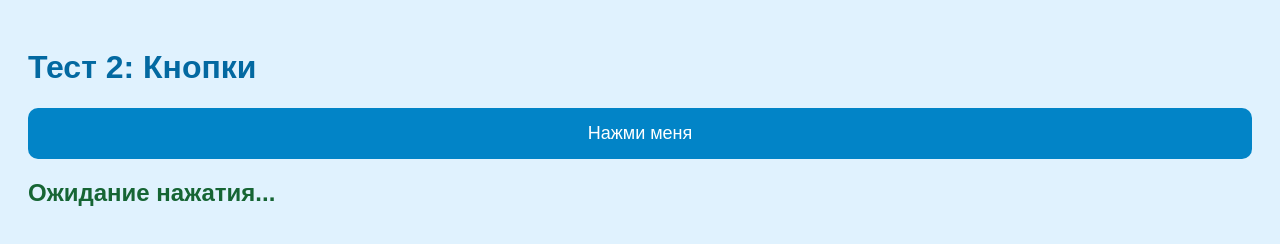
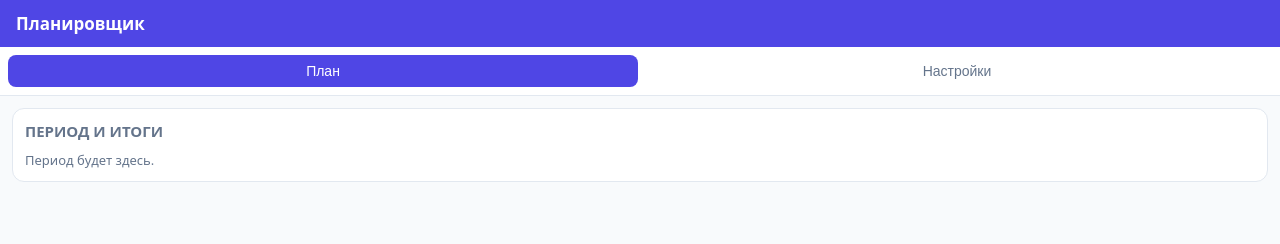
Before and after one commit to jinma1973/Scheduler, a website: page index.html in a window 1280 px wide. Drawn offline with Linux system fonts and the light colour scheme.

Commit message:
Add files via upload

```diff
--- a/index.html
+++ b/index.html
@@ -1,18 +1,88 @@
 <!DOCTYPE html>
-<html>
+<html lang="ru">
 <head>
 <meta charset="UTF-8">
-<meta name="viewport" content="width=device-width, initial-scale=1.0">
-<title>Тест 2</title>
+<meta name="viewport" content="width=device-width, initial-scale=1.0, viewport-fit=cover">
+<title>Планировщик</title>
+<style>
+  :root{
+    --bg:#f8fafc; --fg:#0f172a; --muted:#64748b; --line:#e2e8f0;
+    --primary:#4f46e5; --primary-fg:#fff; --card:#fff;
+  }
+  *{box-sizing:border-box;-webkit-tap-highlight-color:transparent}
+  html,body{margin:0;padding:0;background:var(--bg);color:var(--fg);
+    font-family:system-ui,-apple-system,"Segoe UI",Roboto,sans-serif; font-size:15px;}
+  header{background:var(--primary);color:var(--primary-fg);
+    padding:12px 16px;font-weight:600;display:flex;}
+  header h1{font-size:17px;margin:0;flex:1}
+  nav{display:flex;gap:4px;padding:8px;background:var(--card);
+    border-bottom:1px solid var(--line);}
+  nav button{flex:1;padding:8px;border:none;border-radius:8px;
+    background:transparent;color:var(--muted);font-size:14px;cursor:pointer;}
+  nav button.active{background:var(--primary);color:#fff}
+  main{padding:12px}
+  .tab{display:none}
+  .tab.active{display:block}
+  .card{background:var(--card);border:1px solid var(--line);
+    border-radius:12px;padding:12px;margin-bottom:12px}
+  .card h2{font-size:15px;margin:0 0 10px;color:var(--muted);
+    font-weight:600;text-transform:uppercase;}
+  button.btn{padding:10px 16px;border:none;border-radius:10px;
+    background:var(--primary);color:#fff;font-size:14px;cursor:pointer;}
+  input,select{padding:8px 10px;border:1px solid var(--line);border-radius:8px;
+    font-size:14px;background:#fff;color:var(--fg);width:100%}
+  label{display:flex;align-items:center;gap:6px;font-size:14px}
+  .row{display:flex;gap:8px;align-items:center;flex-wrap:wrap}
+  .muted{color:var(--muted);font-size:13px}
+</style>
 </head>
-<body style="background: #e0f2fe; padding: 20px; font-family: sans-serif;">
-  <h1 style="color: #0369a1;">Тест 2: Кнопки</h1>
+<body>
 
-  <button onclick="document.getElementById('result').innerText = 'Кнопка работает!'"
-          style="padding: 15px; font-size: 18px; background: #0284c7; color: white; border: none; border-radius: 10px; width: 100%;">
-    Нажми меня
-  </button>
+<header>
+  <h1>Планировщик</h1>
+</header>
 
-  <h2 id="result" style="color: #166534; margin-top: 20px;">Ожидание нажатия...</h2>
+<nav id="nav">
+  <button data-tab="plan" class="active">План</button>
+  <button data-tab="settings">Настройки</button>
+</nav>
+
+<main>
+  <section class="tab active" id="tab-plan">
+    <div class="card">
+      <h2>Период и итоги</h2>
+      <div id="periodInfo" class="muted">Период будет здесь.</div>
+    </div>
+  </section>
+
+  <section class="tab" id="tab-settings">
+    <div class="card">
+      <h2>Настройки</h2>
+      <p>Здесь будут музыканты и накопленные баллы.</p>
+      <button class="btn" onclick="alert('Кнопка в настройках работает!')">Проверить</button>
+    </div>
+  </section>
+</main>
+
+<script>
+  document.getElementById('nav').addEventListener('click', function(e) {
+    var btn = e.target.closest('button[data-tab]');
+    if(!btn) return;
+
+    // Красим кнопки
+    var btns = document.querySelectorAll('#nav button');
+    for(var i=0; i<btns.length; i++) {
+      btns[i].classList.remove('active');
+    }
+    btn.classList.add('active');
+
+    // Переключаем экраны
+    var tabs = document.querySelectorAll('.tab');
+    for(var j=0; j<tabs.length; j++) {
+      tabs[j].classList.remove('active');
+    }
+    document.getElementById('tab-' + btn.dataset.tab).classList.add('active');
+  });
+</script>
 </body>
 </html>
```
